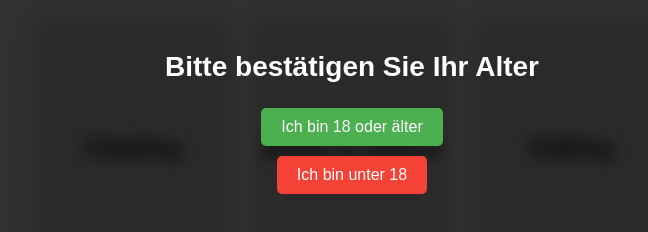
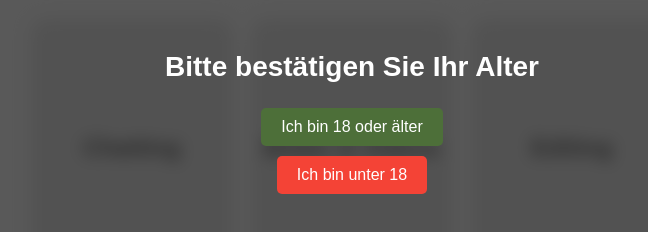
Before and after one commit to nathanb177/voluptas, a plain HTML site: page index.html in a window 1280 px wide. Shown: the part 284-516 px from the top of the page, without its empty margins (288-936 px from the left). Drawn offline with Linux system fonts and the light colour scheme.

Commit message:
Update index.html

```diff
--- a/index.html
+++ b/index.html
@@ -24,7 +24,7 @@
             left: 0;
             width: 100%;
             height: 100%;
-            background: rgba(0, 0, 0, 0.8);
+            background: rgba(51, 51, 51, 0.8);
             color: white;
             display: flex;
             flex-direction: column;
@@ -48,7 +48,7 @@
         }
 
         #age-verification .confirm {
-            background-color: #4CAF50;
+            background-color: #4D6F39;
             color: white;
         }
 
```
